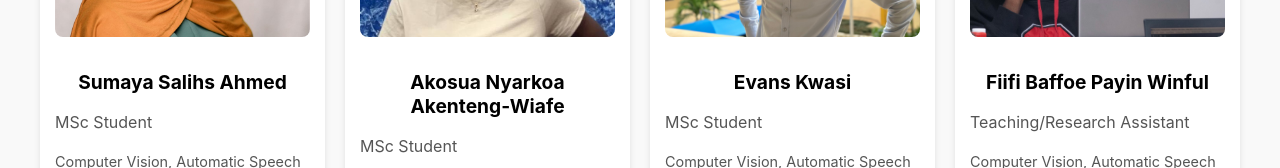
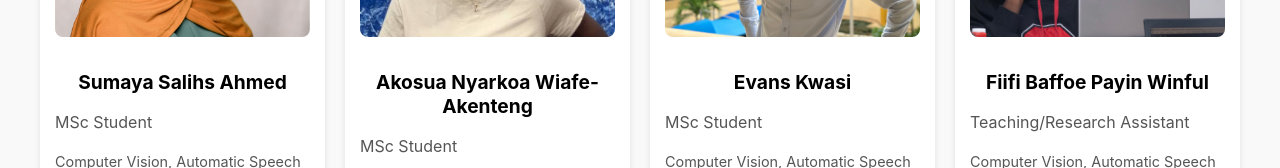
Before and after one commit to hci-lab-dcsug/hci-ugdcs, a React (Create React App) app: page /team in a window 1280 px wide. Shown: the part 1303-1471 px from the top of the page. Built offline with nearby package versions, Linux system fonts and the light colour scheme.

Commit message:
Wiafe-Akenteng fix

```diff
--- a/src/data/teamData.js
+++ b/src/data/teamData.js
@@ -13,15 +13,16 @@ const teamData = {
     about:
       "Professor Isaac Wiafe is a distinguished scholar whose pioneering research focuses on the intersection of technology and human behavior, particularly in the areas of virtual reality and persuasive technologies. He is recognized for his innovative studies on how these technologies, designed to change attitudes or behaviors, can promote healthier lifestyles, enhance learning outcomes, and encourage sustainable practices. By leveraging immersive virtual environments and intelligent systems, he creates engaging experiences that drive meaningful behavioral changes.",
   },
-    codirector: {
+  codirector: {
     name: "Jamal-Deen Abdulai",
     title: "Professor & Lab Director",
     image: "/prof_jamal.jpg",
     description: [
-        "- Computer Networking",
-        "- Wireless Communication Systems",
-        "- Sensor Networks",
-        "- AI and Machine Learning",],
+      "- Computer Networking",
+      "- Wireless Communication Systems",
+      "- Sensor Networks",
+      "- AI and Machine Learning",
+    ],
     about:
       "Professor Jamal-Deen is a distinguished scholar whose pioneering research focuses on the intersection of wireless networks and artificial intelligence, particularly in the areas of virtual reality and persuasive technologies. He is recognized for his innovative studies on how these technologies, designed to change attitudes or behaviors, can promote healthier lifestyles, enhance learning outcomes, and encourage sustainable practices. By leveraging immersive virtual environments and intelligent systems, he creates engaging experiences that drive meaningful behavioral changes.",
   },
@@ -62,7 +63,7 @@ const teamData = {
         "Computer Vision, Automatic Speech Recognition, Natural Language Processing.",
     },
     {
-      name: "Akosua Nyarkoa Akenteng-Wiafe",
+      name: "Akosua Nyarkoa Wiafe-Akenteng",
       title: "MSc Student",
       image: "/akosua.jpeg",
       expertise:
```
